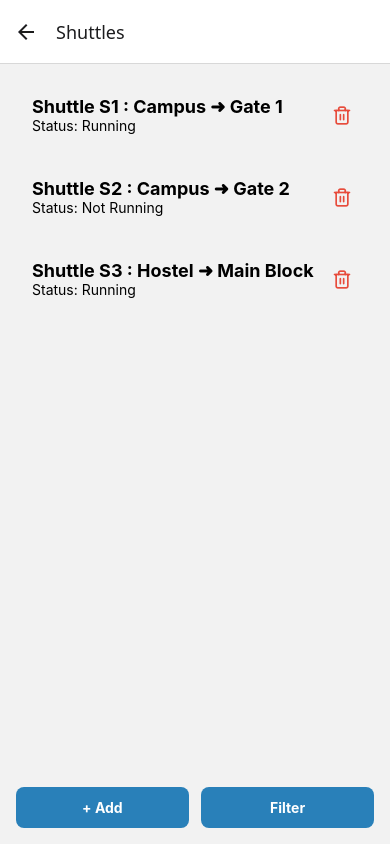
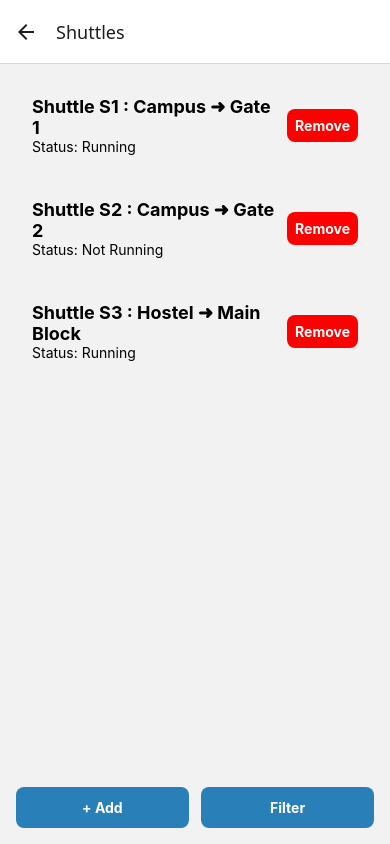
Before and after one commit to Aliasgarchandan53/ShuttleTracker, a React Native app: screen /ShuttleList in a window 390 px wide. Built offline with nearby package versions, Linux system fonts and the light colour scheme.

Commit message:
Fixed add shuttle screen, enabled google map and location display and fixed bugs

```diff
--- a/components/AddShuttleScreen.tsx
+++ b/components/AddShuttleScreen.tsx
@@ -1,108 +1,63 @@
 import React, { useState } from 'react';
-import {
-  View,
-  Text,
-  FlatList,
-  TouchableOpacity,
-  StyleSheet,
-} from 'react-native';
-import { useNavigation } from '@react-navigation/native';
-import { StackNavigationProp } from '@react-navigation/stack';
-import { RootStackParamList, Shuttle, FilterMap } from '../types/types';
+import { View, TextInput, Text, Button, StyleSheet } from 'react-native';
 import useShuttleStore from '../stores/ShuttleStore';
-import Feather from 'react-native-vector-icons/Feather';
 
-type NavigationProp = StackNavigationProp<RootStackParamList, 'ShuttleList'>;
+type Props = {
+  navigation: any;
+};
 
-const ShuttleListScreen: React.FC = () => {
-  const shuttles = useShuttleStore((state) => state.shuttles);
-  const removeShuttle = useShuttleStore((state:any) => state.removeShuttle);
-  const navigation = useNavigation<NavigationProp>();
-  const [filters, setFilters] = useState<FilterMap>({});
+const AddShuttleScreen: React.FC<Props> = ({ navigation }) => {
+  const [from, setFrom] = useState('');
+  const [to, setTo] = useState('');
+  const [id,setId] = useState('');
 
-  const applyFilters = (shuttle: Shuttle) => {
-    if (Object.keys(filters).length === 0) return true;
-    return filters[shuttle.to];
+  const addShuttle = useShuttleStore((state:any)=>state.addShuttle)
+  const handleAdd = () => {
+    addShuttle({
+      id:id,
+      from:from,
+      to:to,
+      active:true
+    })
+    navigation.goBack();
   };
 
   return (
     <View style={styles.container}>
-      <FlatList
-        data={shuttles.filter(applyFilters)}
-        keyExtractor={(item) => item.id}
-        renderItem={({ item }) => (
-          <View style={styles.card}>
-            <TouchableOpacity
-              onPress={() =>
-                navigation.navigate('ShuttleDetail', { shuttle: item })
-              }
-              style={styles.shuttleInfo}
-            >
-              <Text style={styles.title}>
-                Shuttle S{item.id} : {item.from} ➜ {item.to}
-              </Text>
-              <Text>Status: {item.active ? 'Running' : 'Not Running'}</Text>
-            </TouchableOpacity>
-
-            <TouchableOpacity
-              style={styles.iconButton}
-              onPress={() => removeShuttle(item.id)}
-            >
-              <Feather name="trash-2" size={20} color="#e74c3c" />
-            </TouchableOpacity>
-          </View>
-        )}
+      <TextInput
+        placeholder="Shuttle Id"
+        value={id}
+        onChangeText={setId}
+        style={styles.input}
       />
-
-      <View style={styles.footer}>
-        <TouchableOpacity
-          style={styles.button}
-          onPress={() => navigation.navigate('AddShuttle')}
-        >
-          <Text style={styles.buttonText}>+ Add</Text>
-        </TouchableOpacity>
-        <TouchableOpacity
-          style={styles.button}
-          onPress={() => navigation.navigate('Filter')}
-        >
-          <Text style={styles.buttonText}>Filter</Text>
-        </TouchableOpacity>
-      </View>
+      <TextInput
+        placeholder="From"
+        value={from}
+        onChangeText={setFrom}
+        style={styles.input}
+      />
+      <TextInput
+        placeholder="To"
+        value={to}
+        onChangeText={setTo}
+        style={styles.input}
+      />
+      <Button title="Add Shuttle" onPress={handleAdd} />
     </View>
   );
 };
 
 const styles = StyleSheet.create({
   container: { flex: 1, padding: 16 },
-  card: {
-    backgroundColor: '#f2f2f2',
-    padding: 16,
+  input: {
+    borderWidth: 1,
+    borderColor: '#aaa',
+    padding: 12,
     marginBottom: 12,
-    borderRadius: 10,
-    flexDirection: 'row',
-    justifyContent: 'space-between',
-    alignItems: 'center',
+    borderRadius: 8,
+    color:'#fff',
+    backgroundColor:'#000',
   },
-  shuttleInfo: {
-    flex: 1,
-    paddingRight: 10,
-  },
-  title: { fontSize: 18, fontWeight: 'bold' },
-  iconButton: {
-    padding: 6,
-  },
-  footer: {
-    flexDirection: 'row',
-    justifyContent: 'space-between',
-    marginTop: 10,
-  },
-  button: {
-    backgroundColor: '#2980b9',
-    padding: 12,
-    borderRadius: 8,
-    flex: 0.48,
-  },
-  buttonText: { color: '#fff', textAlign: 'center', fontWeight: 'bold' },
 });
 
-export default ShuttleListScreen;
+export default AddShuttleScreen;
--- a/components/FilterScreen.tsx
+++ b/components/FilterScreen.tsx
@@ -5,7 +5,7 @@ const FilterScreen: React.FC = () => {
   const [filters, setFilters] = useState<{ [key: string]: boolean }>({
     'Gate 1': true,
     'Gate 2': false,
-    'Main Block': true,
+    'Main Block': false,
   });
 
   const toggle = (selectedKey: string) => {
--- a/components/MapScreen.tsx
+++ b/components/MapScreen.tsx
@@ -1,5 +1,5 @@
-import React, { useEffect, useState } from 'react';
-import MapView, { PROVIDER_GOOGLE } from 'react-native-maps';
+import React, { useEffect, useState, useRef } from 'react';
+import MapView, { Marker } from 'react-native-maps';
 import {
   View,
   Text,
@@ -10,10 +10,11 @@ import {
   ScrollView,
   ActivityIndicator,
   StyleSheet,
+  Dimensions,
 } from 'react-native';
 import RNBluetoothClassic from 'react-native-bluetooth-classic';
 import axios from 'axios';
-
+import Geolocation from 'react-native-geolocation-service';
 const SERVER_URL = 'http://172.17.16.26:3000/location';
 
 const MapScreen = () => {
@@ -23,8 +24,55 @@ const MapScreen = () => {
   const [receivedData, setReceivedData] = useState<string[]>([]);
   const [subscription, setSubscription] = useState<any>(null);
   const [error, setError] = useState('');
-  const [location, setLocation] = useState<{ latitude: number; longitude: number } | null>(null);
+  const [location, setLocation] = useState<{ latitude: number; longitude: number } | null>({
+    latitude: 12.9727865,
+    longitude: 79.1589077,
+  });
   const [loading, setLoading] = useState(false);
+
+  const getLocation = async () => {
+    Geolocation.getCurrentPosition(
+      (position) => {
+        console.log(position);
+        setLocation(position.coords);
+      },
+      (error) => {
+        // See error code charts below.
+        console.log(error.code, error.message);
+      },
+      { enableHighAccuracy: true, timeout: 15000, maximumAge: 10000 }
+    );
+  }
+
+  //zoom map
+  const mapRef = useRef<any | null>(null);
+  const [region, setRegion] = useState<{
+    latitude: any,
+    longitude: any,
+    latitudeDelta: number,
+    longitudeDelta: number,
+  }>({
+    latitude: location?.latitude,
+    longitude: location?.longitude,
+    latitudeDelta: 0.0922,
+    longitudeDelta: 0.0421,
+  });
+
+  const zoomIn = () => {
+    mapRef.current.animateToRegion({
+      ...region,
+      latitudeDelta: region.latitudeDelta / 2,
+      longitudeDelta: region.longitudeDelta / 2,
+    }, 500);
+  };
+
+  const zoomOut = () => {
+    mapRef.current.animateToRegion({
+      ...region,
+      latitudeDelta: region.latitudeDelta * 2,
+      longitudeDelta: region.longitudeDelta * 2,
+    }, 500);
+  };
 
   const requestPermissions = async () => {
     if (Platform.OS === 'android') {
@@ -103,19 +151,20 @@ const MapScreen = () => {
     }
   }, [bluetoothEnabled]);
 
-  useEffect(() => {
-    return () => {
-      if (subscription) subscription.remove();
-    };
-  }, [subscription]);
+  // useEffect(() => {
+  //   return () => {
+  //     if (subscription) subscription.remove();
+  //   };
+  // }, [subscription]);
 
   if (bluetoothEnabled) {
     // Bluetooth-based GPS mode
     return (
       <ScrollView contentContainerStyle={styles.container}>
-        <Button title="Scan Bluetooth Devices" onPress={scanDevices} />
+        {!connectedDevice && <Button title="Scan Bluetooth Devices" onPress={scanDevices} />}
 
-        <FlatList
+        {
+          !connectedDevice && <FlatList
             data={devices}
             keyExtractor={(item) => item.address}
             renderItem={({ item }) => (
@@ -125,25 +174,21 @@ const MapScreen = () => {
               </View>
             )}
           />
-
-        {connectedDevice && (
-          <View>
-          <View style={styles.statusBox}>
+        }
+        {connectedDevice && <View style={styles.statusBox}>
           <Text style={styles.statusText}>Connected to: {connectedDevice.name}</Text>
         </View>
+        }
+        {connectedDevice && location && (
             <View style={styles.mapContainer}>
               <MapView
-            provider={PROVIDER_GOOGLE}
+                provider='google'
                 style={styles.map}
-            region={{
-              latitude: 37.78825,
-              longitude: -122.4324,
-              latitudeDelta: 0.015,
-              longitudeDelta: 0.0121,
-            }}
+                ref={mapRef}
+                initialRegion={region}
               >
+                <Marker coordinate={location} />
               </MapView>
-        </View>
             </View>
         )}
 
@@ -190,27 +235,80 @@ const MapScreen = () => {
 };
 
 const styles = StyleSheet.create({
-  container: { padding: 20 },
-  loadingContainer: { alignItems: 'center', justifyContent: 'center', height: 200 },
-  deviceItem: { marginVertical: 10 },
-  statusBox: { marginVertical: 20 },
-  statusText: { fontWeight: 'bold' },
-  dataBox: { marginTop: 20 },
-  dataTitle: { fontSize: 16, fontWeight: 'bold' },
-  errorText: { color: 'red', marginTop: 10 },
-  locationBox: { marginTop: 30 },
-  coordLabel: { fontSize: 16, fontWeight: '600' },
-  coord: { fontWeight: 'normal' },
+  container: {
+    padding: 16,
+    paddingBottom: 30,
+    flexGrow: 1,
+    backgroundColor: '#f8f9fa',
+  },
+  loadingContainer: {
+    alignItems: 'center',
+    justifyContent: 'center',
+    height: 200,
+  },
+  deviceItem: {
+    marginVertical: 8,
+    padding: 12,
+    backgroundColor: '#e0f0ff',
+    borderRadius: 8,
+    elevation: 2,
+  },
+  statusBox: {
+    marginVertical: 16,
+    padding: 12,
+    backgroundColor: '#d4edda',
+    borderRadius: 8,
+  },
+  statusText: {
+    fontWeight: 'bold',
+    fontSize: 16,
+    color: '#155724',
+  },
+  dataBox: {
+    marginTop: 20,
+    padding: 12,
+    backgroundColor: '#fff3cd',
+    borderRadius: 8,
+  },
+  dataTitle: {
+    fontSize: 16,
+    fontWeight: 'bold',
+    marginBottom: 8,
+    color: '#856404',
+  },
+  errorText: {
+    color: 'red',
+    marginTop: 10,
+    fontSize: 14,
+  },
+  locationBox: {
+    marginTop: 30,
+    backgroundColor: '#f1f1f1',
+    padding: 12,
+    borderRadius: 8,
+  },
+  coordLabel: {
+    fontSize: 16,
+    fontWeight: '600',
+    marginBottom: 4,
+  },
+  coord: {
+    fontWeight: 'normal',
+    color: '#333',
+  },
   mapContainer: {
-    ...StyleSheet.absoluteFillObject,
     height: 400,
-    width: 400,
-    justifyContent: 'flex-end',
-    alignItems: 'center',
+    width: '100%',
+    borderRadius: 12,
+    overflow: 'hidden',
+    marginTop: 20,
+    backgroundColor: '#ccc',
   },
   map: {
-    ...StyleSheet.absoluteFillObject,
+    height: '100%',
+    width: '100%',
   },
 });
 
+
 export default MapScreen;
--- a/components/ShuttleListScreen.tsx
+++ b/components/ShuttleListScreen.tsx
@@ -45,10 +45,10 @@ const ShuttleListScreen: React.FC = () => {
             </TouchableOpacity>
 
             <TouchableOpacity
-              style={styles.iconButton}
+              style={styles.deleteButton}
               onPress={() => removeShuttle(item.id)}
             >
-              <Feather name="trash-2" size={20} color="#e74c3c" />
+              <Text style={styles.deleteButtonText}>Remove</Text>
             </TouchableOpacity>
           </View>
         )}
@@ -88,8 +88,13 @@ const styles = StyleSheet.create({
     paddingRight: 10,
   },
   title: { fontSize: 18, fontWeight: 'bold' },
-  iconButton: {
-    padding: 6,
+  deleteButtonText: {
+    color: '#fff', textAlign: 'center', fontWeight: 'bold'
+  },
+  deleteButton:{
+    backgroundColor: 'red',
+    padding: 8,
+    borderRadius: 8,
   },
   footer: {
     flexDirection: 'row',
--- a/package.json
+++ b/package.json
@@ -17,6 +17,7 @@
     "react": "19.0.0",
     "react-native": "0.78.2",
     "react-native-bluetooth-classic": "^1.73.0-rc.13",
+    "react-native-geolocation-service": "^5.3.1",
     "react-native-gesture-handler": "^2.25.0",
     "react-native-maps": "^1.20.1",
     "react-native-reanimated": "^3.17.2",
```
Also changed, not shown: 2 other files (tests, documents, lock files or other folders). Lines whose indentation alone changed are shown as unchanged.
